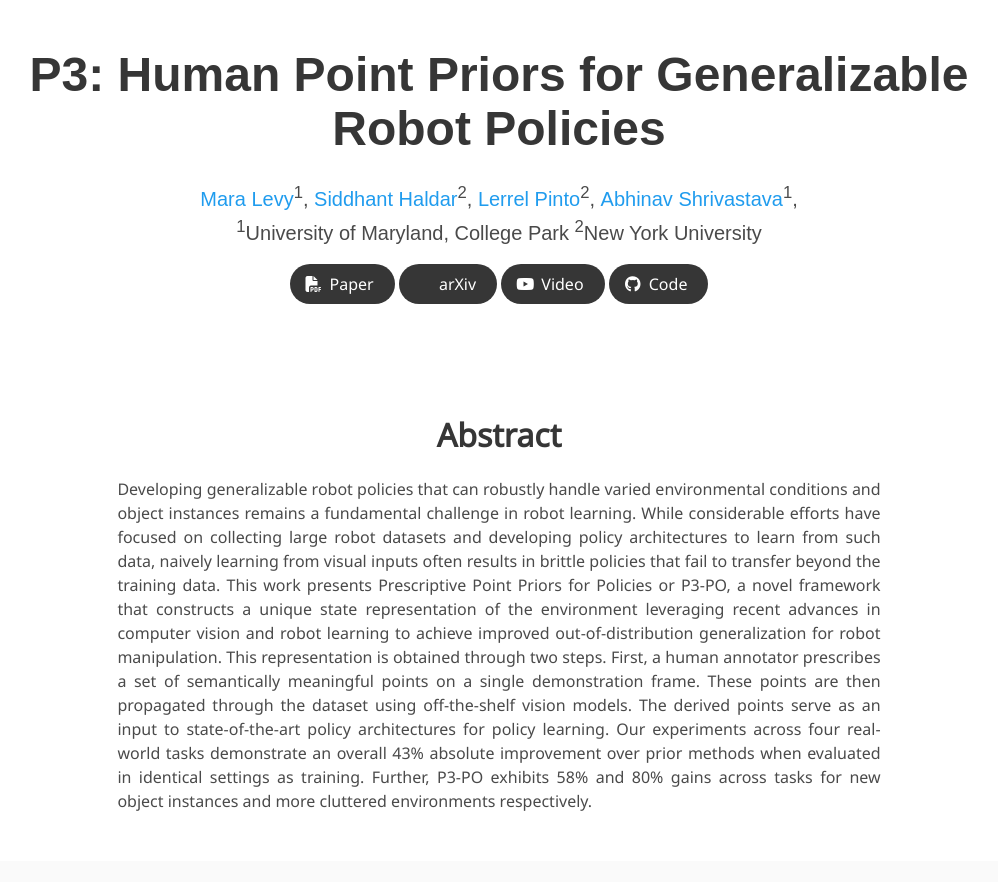
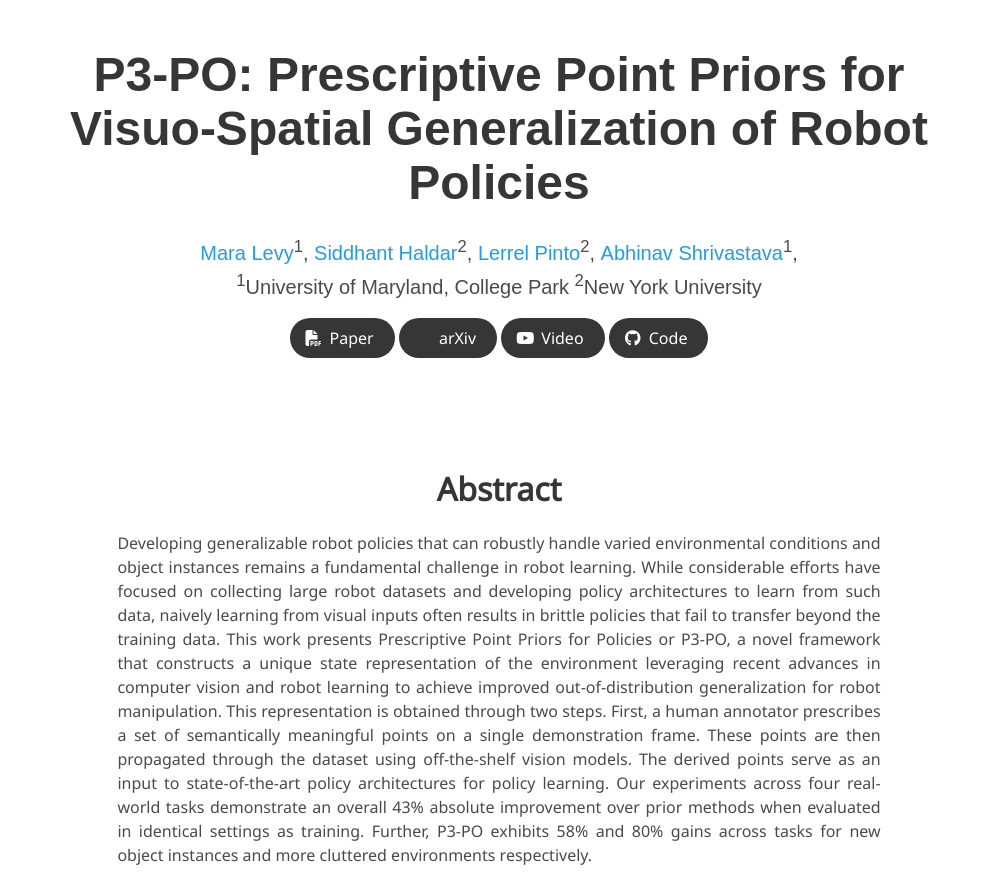
Before and after one commit to point-priors/point-priors.github.io, a plain HTML site: page index.html in a window 1280 px wide. Shown: the top 882 px of the page, without its empty margins (141-1139 px from the left). Drawn offline with nearby package versions, Linux system fonts and the light colour scheme; some icons are missing; a web font is replaced by a local one.

Commit message:
name change

```diff
--- a/index.html
+++ b/index.html
@@ -48,7 +48,7 @@
     <div class="container is-max-desktop">
       <div class="columns is-centered">
         <div class="column has-text-centered">
-          <h1 class="title is-1 publication-title">P3: Human Point Priors for Generalizable Robot Policies</h1>
+          <h1 class="title is-1 publication-title">P3-PO: Prescriptive Point Priors for Visuo-Spatial Generalization of Robot Policies</h1>
           <div class="is-size-5 publication-authors">
             <span class="author-block">
               <a href="https://mlevy2525.github.io">Mara Levy</a><sup>1</sup>,</span>
```
